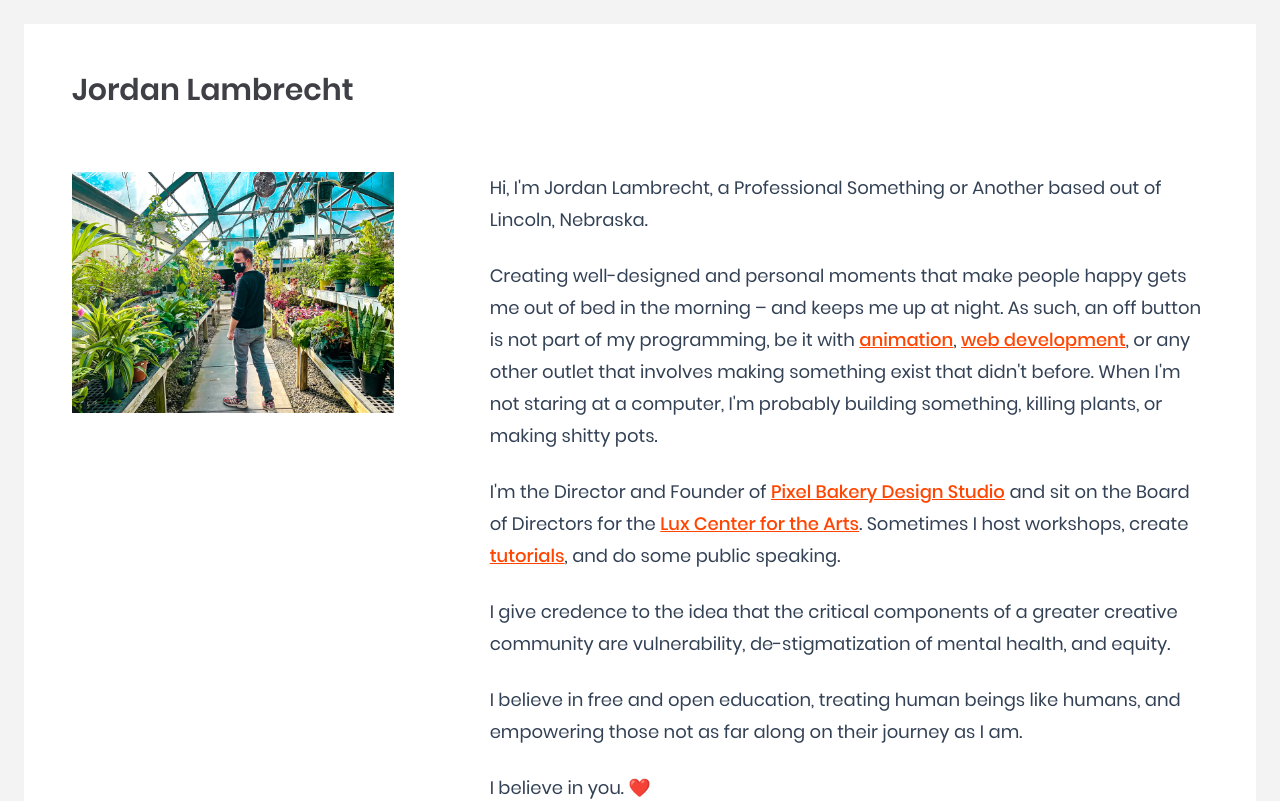
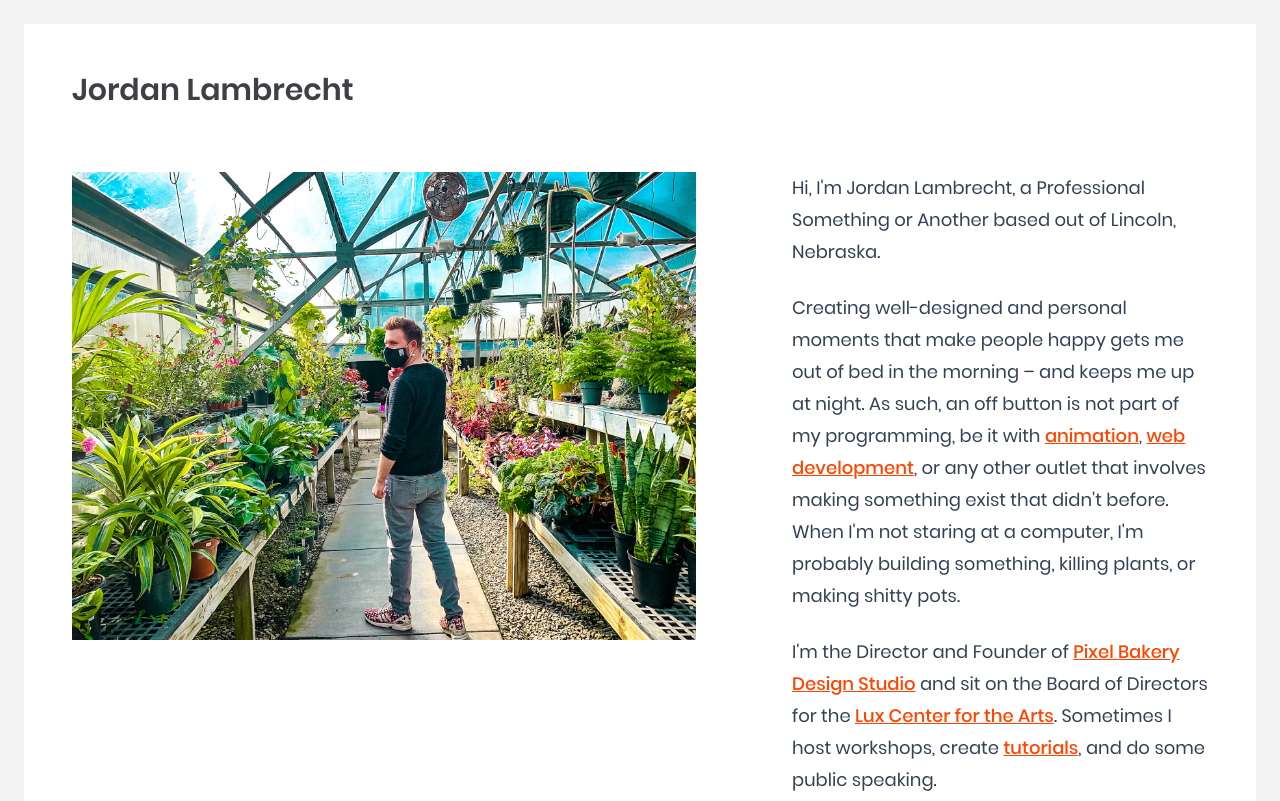
Before and after one commit to jordanlambrecht/jordanlambrecht-website, a Next.js app: page / in a window 1280 px wide. Shown: the top 801 px of the page. Built offline with nearby package versions, Linux system fonts and the light colour scheme.

Commit message:
Styling changes

```diff
--- a/pages/index.js
+++ b/pages/index.tsx
@@ -68,7 +68,7 @@ export default function Home() {
               />
             </Link>
           </div>
-          <div className='prose prose-slate prose-lg font-body'>
+          <div className='w-full lg:w-2/5 prose prose-slate prose-lg font-body'>
             <p>
               Hi, I&apos;m Jordan Lambrecht, a Professional Something or Another
               based out of Lincoln, Nebraska.
--- a/styles/globals.css
+++ b/styles/globals.css
@@ -32,6 +32,5 @@ body::-webkit-scrollbar-thumb,
   }
   body {
     color: white;
-    background: black;
   }
 }
```
